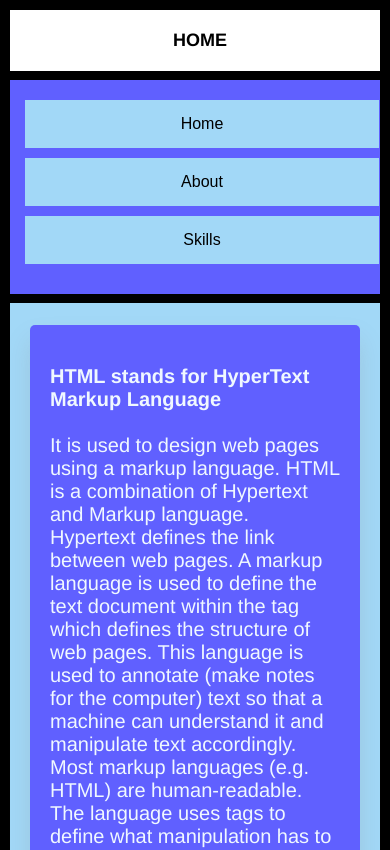
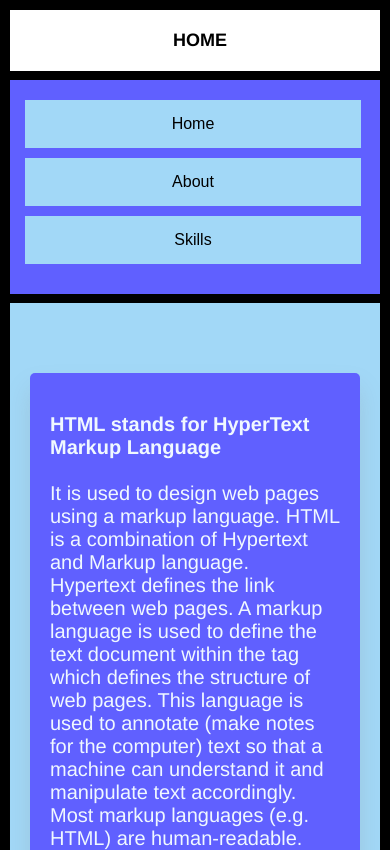
Before and after one commit to shkkafeel/projects, a plain HTML site: page index.html in a window 390 px wide. Shown: the top 850 px of the page. Drawn offline with Linux system fonts and the light colour scheme.

Commit message:
Add files via upload

```diff
--- a/firstWebsite.css
+++ b/firstWebsite.css
@@ -104,7 +104,8 @@ nav {
         padding: 20px; /* Adjust padding for better mobile layout */
     }
     section {
-        margin-bottom: 20px;
+        margin-top: 50px;
+        margin-bottom: 60px;
         padding: 20px;
     }
     nav {
@@ -112,7 +113,7 @@ nav {
         grid-template-rows: auto auto auto;
     }
     a {
-        width: 90%;
+        width: 85%;
         border-radius: 0;
         margin-bottom: 10px;
     }
```
